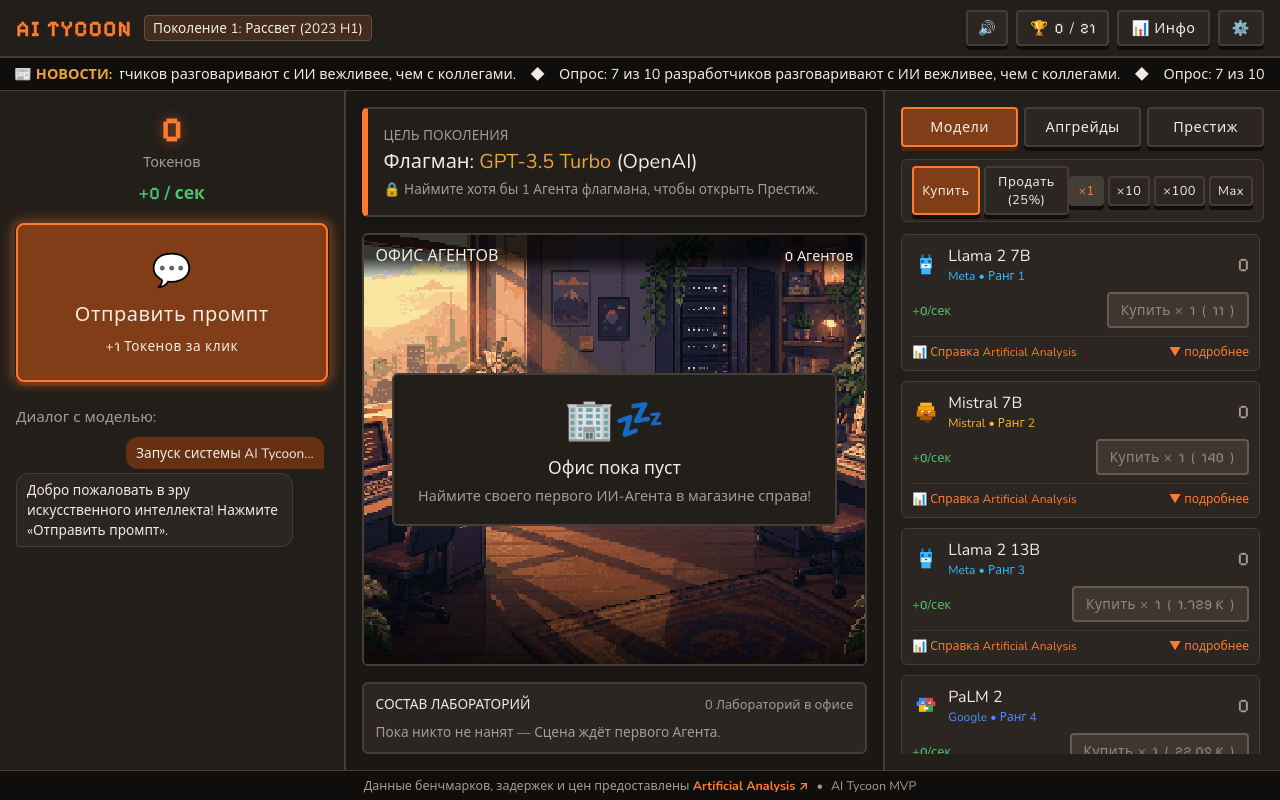
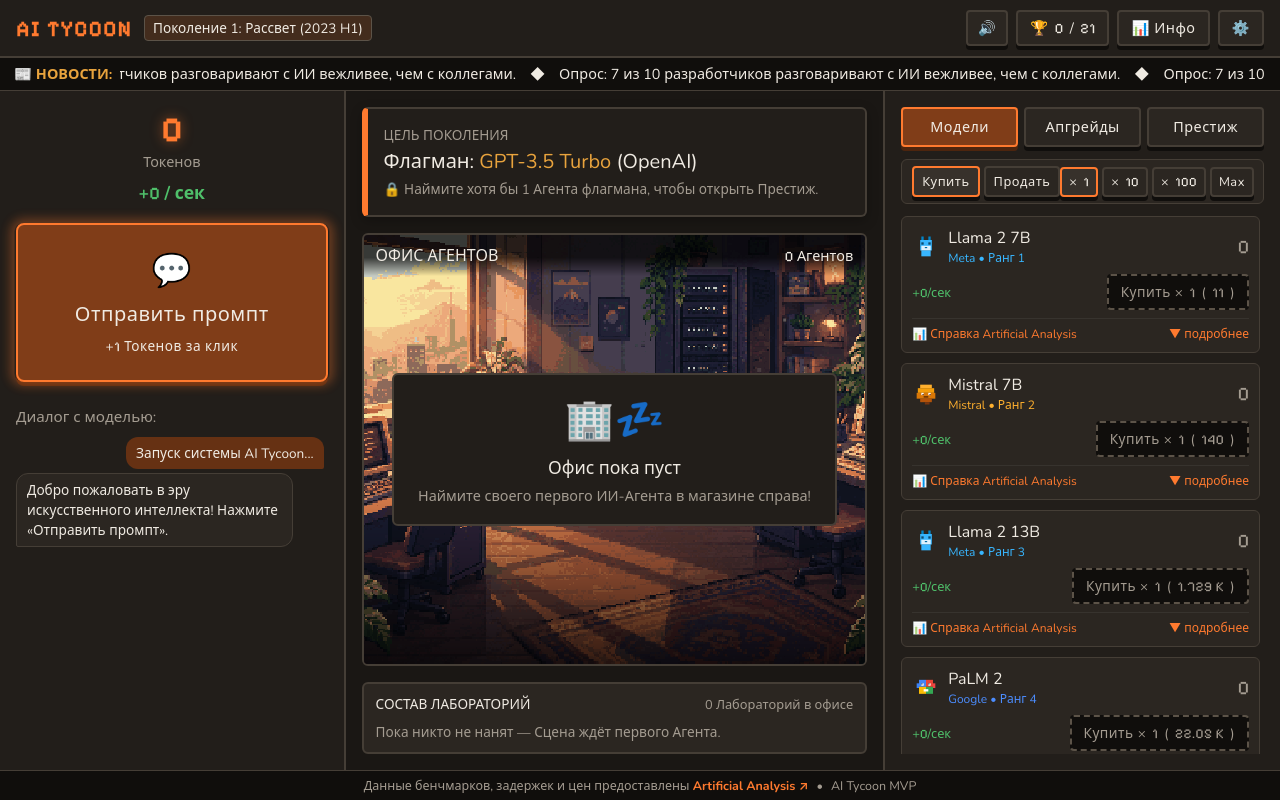
Before and after one commit to Narek-Khachikyan/Tycoon, a React (Vite) app: page / in a window 1280 px wide. Built offline with nearby package versions, Linux system fonts and the light colour scheme.

Commit message:
fix(ui): muted surface on the disabled button, one selected-state pattern
Closes #15

```diff
--- a/src/components/ShopColumn.tsx
+++ b/src/components/ShopColumn.tsx
@@ -214,31 +214,25 @@
             border: '1px solid var(--border)',
           }}
         >
-          {/* Режим покупки / продажи */}
+          {/* Режим покупки / продажи. Оформление выбранного состояния живёт в index.css и
+              держится на aria-pressed, поэтому здесь нет inline-заливок: они перебили бы
+              общий паттерн и разошлись бы с множителем покупки. */}
           <div style={{ display: 'flex', gap: '4px' }}>
             <button
               onClick={() => setSellMode(false)}
               className="pixel-btn"
-              style={{
-                padding: '4px 8px',
-                fontSize: '0.8rem',
-                backgroundColor: !sellMode ? 'var(--accent-solid)' : 'transparent',
-                borderColor: !sellMode ? 'var(--accent-color)' : 'var(--border)',
-              }}
+              aria-pressed={!sellMode}
+              style={{ padding: '4px 8px', fontSize: '0.8rem' }}
             >
               Купить
             </button>
             <button
               onClick={() => setSellMode(true)}
-              className="pixel-btn"
-              style={{
-                padding: '4px 8px',
-                fontSize: '0.8rem',
-                backgroundColor: sellMode ? 'var(--red-solid)' : 'transparent',
-                borderColor: sellMode ? 'var(--red)' : 'var(--border)',
-              }}
+              className="pixel-btn pixel-btn-sell"
+              aria-pressed={sellMode}
+              style={{ padding: '4px 8px', fontSize: '0.8rem' }}
             >
-              Продать (25%)
+              Продать
             </button>
           </div>
 
@@ -249,17 +243,21 @@
                 key={amt}
                 onClick={() => setBuyAmount(amt)}
                 className="pixel-btn"
-                style={{
-                  padding: '4px 7px',
-                  fontSize: '0.8rem',
-                  backgroundColor: buyAmount === amt ? 'var(--border)' : 'transparent',
-                  color: buyAmount === amt ? 'var(--accent-color)' : 'var(--text-main)',
-                }}
+                aria-pressed={buyAmount === amt}
+                style={{ padding: '4px 7px', fontSize: '0.8rem' }}
               >
-                {amt === 'max' ? 'Max' : `×${amt}`}
+                {amt === 'max' ? 'Max' : <>&times;<Num>{amt}</Num></>}
               </button>
             ))}
           </div>
+
+          {/* Строка про возврат живёт только в режиме продажи: в режиме покупки её нечего
+              читать, а возврат и так назван прямо на кнопке карточки. */}
+          {sellMode && (
+            <div style={{ fontSize: '0.75rem', color: 'var(--text-muted)', flexShrink: 0 }}>
+              Возврат 25% от цены
+            </div>
+          )}
         </div>
       )}
 
--- a/src/index.css
+++ b/src/index.css
@@ -394,10 +394,40 @@
    после всех .pixel-btn-*:hover, а их `background` — шорткат, и шорткат сбрасывает
    background-image, если встретится позже. Подъём и вдавливание — там же, в медиазапросе. */
 
+/* Неактивная кнопка не прячет то, ради чего существует: цена и условие («Нужен 1 Агент
+   флагмана») лежат именно на ней, и игрок обязан их прочитать. Поэтому приглушается
+   поверхность, а не текст.
+
+   Замеры против --bg-void: --text-muted держит 7.10:1, --border-strong 2.56:1. Прежние
+   `opacity: 0.5` и обесцвечивание роняли текст до ~3.5:1, а тонирование акцентом — до 4.57:1
+   при 12% и 3.95:1 при 20%, то есть обе ветки пробивали пол 4.5:1. Ветка @supports с
+   color-mix и отдельный литерал для Поколения 1 здесь не нужны.
+
+   Тени, подъёма и вдавливания нет намеренно: неактивная кнопка не должна выглядеть
+   нажимаемой. */
 .pixel-btn:disabled {
-  opacity: 0.5;
+  background: var(--bg-void);
+  border: 2px dashed var(--border-strong);
+  color: var(--text-muted);
+  box-shadow: none;
   cursor: not-allowed;
-  filter: grayscale(0.8);
+}
+
+/* Выбранное состояние переключателя — заливка плюс рамка, а не только цвет текста: раньше
+   выбранный ×1 был окрашен в акцент, а невыбранные ×10 и ×100 стояли текстом светлее, то есть
+   выбранный читался слабее соседей. Единый паттерн на aria-pressed, поэтому и переключатель
+   режима, и множитель покупки выглядят одинаково. */
+.pixel-btn[aria-pressed='true'] {
+  background: var(--bg-raised);
+  border-color: var(--accent-color);
+  color: var(--text-main);
+}
+
+/* Красная заливка остаётся за режимом продажи: красный в игре означает необратимость, и
+   делить его ещё с чем-то нельзя. */
+.pixel-btn-sell[aria-pressed='true'] {
+  background: var(--red-solid);
+  border-color: var(--red);
 }
 
 .pixel-btn-accent {
```
